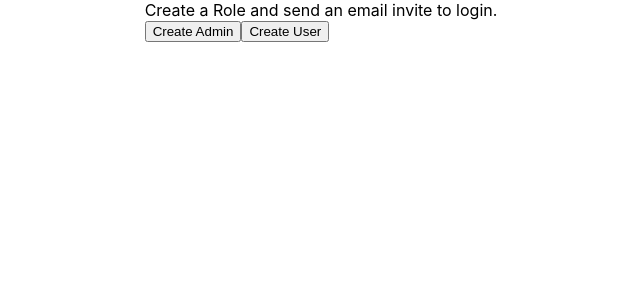
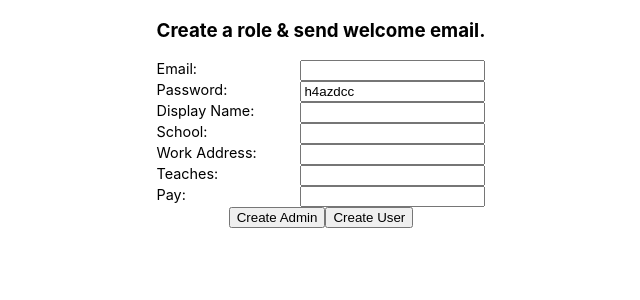
Before and after one commit to Sheilf/Bumpp, a React (Create React App) app: page /master in a window 1280 px wide. Shown: the top 300 px of the page, without its empty margins (319-959 px from the left). Built offline with nearby package versions, Linux system fonts and the light colour scheme.

Commit message:
create CreateRoles and Custom Claims !stable

```diff
--- /dev/null
+++ b/src/components/forms/CreateRole.css
@@ -0,0 +1,12 @@
+.CreateRole{
+
+
+}
+.CreateRole label{
+    box-sizing: border-box;
+    font-size: 0.9rem;
+    display: flex;
+    justify-content: space-between;
+
+
+}
--- a/src/components/forms/CreateRole.js
+++ b/src/components/forms/CreateRole.js
@@ -1,28 +1,88 @@
 import React from 'react';
-import { auth, functions} from '../../constants/firebase-roles'
+import { ButtonContainer } from '../../containers/ButtonContainer';
+import { auth, functions } from '../../constants/firebase-roles'
+import { Flexbox } from '../../styles/inline-react';
+import './CreateRole.css';
 
 class CreateRole extends React.Component{
 
     constructor(props){
         super(props)
         this.state={
+            password: "",
+            email: "",
+            display_name: "",
+            school: "",
+            work_address: "",
+            teaches: "",
+            pay: "",
 
         }
 
     }
 
-    createRole(event){
-        event.preventDefault()
-
+    componentDidMount(){
+        const generatorPW = Math.random().toString(36).substring(6);
+        this.setState({
+            password: generatorPW
+        })
     }
 
+
+    updateField(event){
+        const name = event.target.name;
+        this.setState({
+            [name]: event.target.value
+        })
+    }
+
+    createRole(event){
+        event.persist();
+        auth.createUserWithEmailAndPassword(this.state.email, this.state.password)
+        .then(() => {
+            const addRole = functions.httpsCallable('addRole');
+            addRole({email: this.state.email, role: event.target.name})
+        })
+        .catch(error=>{
+            return error
+        })
+    }
     render(){
+
         return(
-            <form onSubmit={(event)=>this.createRole(event)}>
+            <form className="CreateRole" onSubmit={ event =>  event.preventDefault() } style={Flexbox.flexColumn}>
+                <h3>Create a role &amp; send welcome email.</h3>
+                <label>
+                   Email: <input onChange={ event=>this.updateField(event) } type="text" name="email" />
+                </label>
+                <label>
+                    Password: <input onChange={ event=> this.updateField(event) } type="text" value={this.state.password} name="password" />
+                </label>
 
-                <input type="submit" value="Create Admin" />
-                <input type="submit" value="Create User" />
+                <label>
+                   Display Name: <input onChange={ event=>this.updateField(event) } type="text" name="display_name" />
+                </label>
 
+                <label>
+                  School: <input onChange={ event=>this.updateField(event) } type="text" name="school" />
+                </label>
+
+                <label>
+                  Work Address: <input onChange={ event=>this.updateField(event) } type="text" name="work_address" />
+                </label>
+
+                <label>
+                  Teaches: <input onChange={ event=>this.updateField(event) } type="text" name="teaches" />
+                </label>
+
+                <label>
+                  Pay: <input onChange={ event=>this.updateField(event) } type="text" name="pay" />
+                </label>
+
+                <ButtonContainer style={Flexbox.flexRowCenter}>
+                    <input type="submit" name="admin" value="Create Admin" onClick={ event=>this.createRole(event) }/>
+                    <input type="submit" name="user" value="Create User" onClick={ event=>this.createRole(event) }/>
+                </ButtonContainer>
             </form>
         )
     }
--- a/src/components/forms/Login.js
+++ b/src/components/forms/Login.js
@@ -1,5 +1,5 @@
 import React from 'react';
-import { withRouter } from 'react-router-dom';
+import { withRouter } from 'react-router-dom'
 import { auth, functions } from '../../constants/firebase-roles'
 import {Flexbox} from '../../styles/inline-react';
 import './Login.css';
@@ -21,12 +21,8 @@ class Login extends React.Component{
         auth.onAuthStateChanged(user=>{
             if(user){
                 user.getIdTokenResult().then(idTokenResult =>{
-                   if(idTokenResult.claims.isMaster)
-                    this.props.history.push("/master")
-                   if(idTokenResult.claims.isAdmin)
-                    this.props.history.push("/dashboard")
-                   if(idTokenResult.claims.isUser)
-                    this.props.history.push("/connect")
+                    console.log("ROLE:"+idTokenResult.claims.role);
+                    this.props.history.push(`/${idTokenResult.claims.role}`)
                 })
             }
         })
@@ -44,13 +40,7 @@ class Login extends React.Component{
 
        event.preventDefault();
        console.log(this.state.email, this.state.password)
-       auth.signInWithEmailAndPassword(this.state.email, this.state.password).then(user=>{
-            // console.log(user);
-            // let createMaster = functions.httpsCallable('addMasterRole');
-            // createMaster({ email: this.state.email}).then(user_cred=>{
-            //     console.log(user_cred)
-            // })
-       })
+       auth.signInWithEmailAndPassword(this.state.email, this.state.password)
        .catch(error=>{
            console.log(error.message);
        })
--- a/src/components/views/Master.js
+++ b/src/components/views/Master.js
@@ -18,7 +18,7 @@ class Master extends React.Component{
     render(){
         return(
             <View>
-                Create a Role and send an email invite to login.
+
                 <CreateRole />
             </View>
         )
--- /dev/null
+++ b/src/containers/ButtonContainer.js
@@ -0,0 +1,12 @@
+import React from 'react'
+
+export const ButtonContainer = props =>{
+
+    return(
+        <div style={props.style}>
+            {props.children}
+        </div>
+    )
+
+
+}
--- a/src/index.js
+++ b/src/index.js
@@ -11,9 +11,9 @@ import {BrowserRouter, Route} from 'react-router-dom';
 ReactDOM.render(
     <BrowserRouter>
         <Route exact path="/" component={App}></Route>
-        <Route exact path="/connect" component={View}></Route>
+        <Route exact path="/user" component={View}></Route>
         <Route exact path="/master" component={Master}></Route>
-        <Route exact path="/dashboard" component={View}></Route>
+        <Route exact path="/admin" component={View}></Route>
     </BrowserRouter>,
     document.getElementById('root')
 
```
Also changed, not shown: src/index.css (line endings or trailing spaces).
